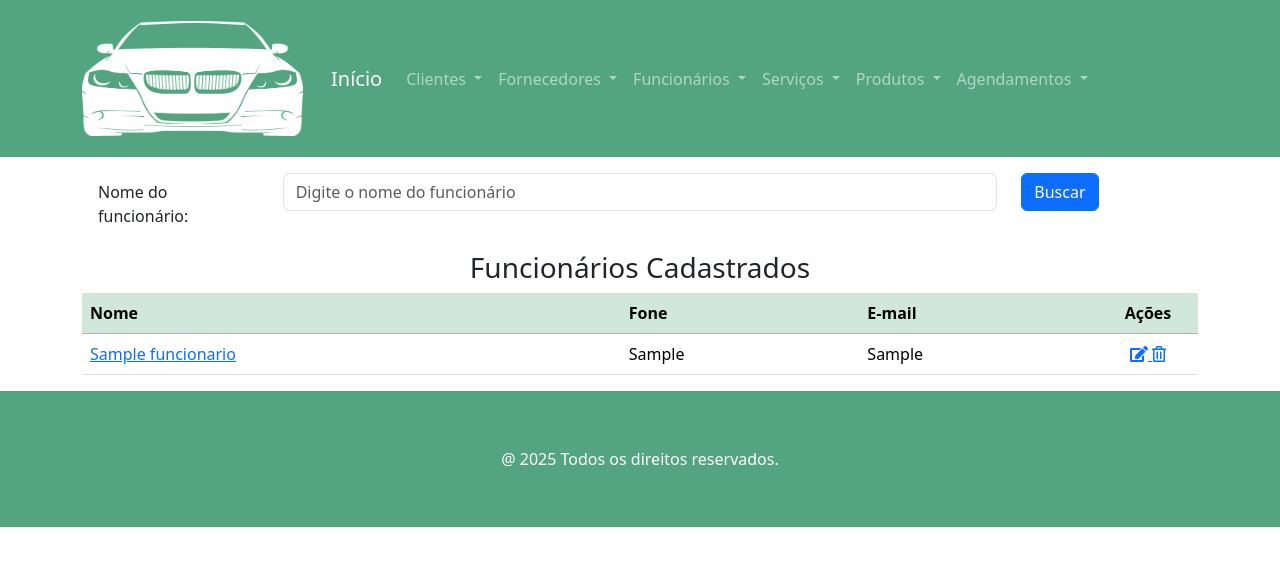
After one commit to carlos-negri/agendanova, a Django app: page /funcionarios in a window 1280 px wide. The commit adds this page. Shown: the top 566 px of the page. Run offline with Django 5.2, Linux system fonts and the light colour scheme; tables that the repository leaves empty hold one stand-in row (values such as "Sample post"); grey boxes marked "Sample" are stand-in pictures; some libraries are stand-ins or nearby versions.

Commit message:
funcionarios

```diff
--- a/agenda/urls.py
+++ b/agenda/urls.py
@@ -24,4 +24,5 @@ urlpatterns = [
     path('', include('home.urls')),
     path('', include('fornecedores.urls')),
     path('', include('clientes.urls')),
+    path('', include('funcionarios.urls')),
 ] + static(settings.MEDIA_URL, document_root=settings.MEDIA_ROOT)
--- /dev/null
+++ b/funcionarios/templates/funcionarios.html
@@ -0,0 +1,88 @@
+{% extends 'principal.html' %}
+{% load django_bootstrap5 %}
+{% load static %}
+{% block content %}
+<section class="section">
+        <div class="container">
+            <form action="" method="GET">
+                <div class="form-group row p-3">
+                    <label class="col-sm-2 col-form-label">Nome do funcionário: </label>
+                    <div class="col-sm-8">
+                        <input class="form-control" type="text" name="buscar" value="{{ request.GET.buscar }}"
+                               placeholder="Digite o nome do funcionário">
+                    </div>
+                    <div class="col-sm-2">
+                        <button type="submit" class="btn btn-primary">
+                            Buscar
+                        </button>
+                    </div>
+                </div>
+            </form>
+            {% if object_list %}
+                <div class="card-body">
+                    <h3 class="text-center">Funcionários Cadastrados</h3>
+                    <div class="table-responsive">
+                        <table class="table table-hover">
+                            <thead class="table-success">
+                                <th>Nome</th>
+                                <th>Fone</th>
+                                <th>E-mail</th>
+                                <th style="width: 100px; text-align: center">Ações</th>
+                            </thead>
+                            <tbody>
+                                {% for funcionario in object_list %}
+                                    <tr>
+                                        <td> <a href="#" data-bs-toggle="modal" data-bs-target="#modal{{funcionario.id}}">
+                                            {{ funcionario.nome }} </a>
+                                        </td>
+                                        <td> {{ funcionario.fone }} </td>
+                                        <td> {{ funcionario.funcao }} </td>
+                                        <td style="text-align: center">
+                                            <a href="{% url 'funcionario_editar' funcionario.pk %}">
+                                                <span class="icon">
+                                                    <i class="fas fa-edit"></i>
+                                                </span>
+                                            </a>
+                                            <a href="{% url 'funcionario_apagar' funcionario.pk %}">
+                                                <span class="icon">
+                                                    <i class="far fa-trash-alt"></i>
+                                                </span>
+                                            </a>
+                                        </td>
+                                        <div class="modal" tabindex="1" id="modal{{funcionario.id}}">
+                                            <div class="modal-dialog">
+                                                <div class="modal-content">
+                                                    <div class="modal-header">
+                                                        <h5 class="modal-title">Funcionário: {{ funcionario.nome }}</h5>
+                                                        <button type="button" class="btn-close" data-bs-dismiss="modal"
+                                                                aria-label="Close"></button>
+                                                    </div>
+                                                    <div class="modal-body d-flex justify-content-center">
+                                                        <div>
+                                                            {% if funcionario.foto.url is not empty %}
+                                                                <img src="{{ funcionario.foto.url }}" class="img-thumbnail" width="100" height="100" alt="">
+                                                            {% endif %}
+                                                            <h6><strong>Fone: </strong>{{ funcionario.fone }}</h6>
+                                                        </div>
+                                                    </div>
+                                                    <div class="modal-footer">
+                                                        <button type="button" class="btn btn-secondary" data-bs-dismiss="modal">
+                                                            Fechar
+                                                        </button>
+                                                    </div>
+                                                </div>
+                                            </div>
+                                        </div>
+                                    </tr>
+                                {% endfor %}
+                            </tbody>
+                        </table>
+                    </div>
+                    <div class="d-flex justify-content-center">
+                        {% bootstrap_pagination object_list url="/funcionarios?page=1" size="sm" %}
+                    </div>
+                </div>
+            {% endif %}
+        </div>
+    </section>
+{% endblock %}
--- a/funcionarios/urls.py
+++ b/funcionarios/urls.py
@@ -1,7 +1,10 @@
 from django.urls import path
 
-from .views import FuncionariosView
+from .views import FuncionariosView, FuncionarioAddView, FuncionarioUpdateView, FuncionarioDeleteView
 
 urlpatterns = [
     path('funcionarios', FuncionariosView.as_view(), name='funcionarios'),
+    path('funcionario/adicionar', FuncionarioAddView.as_view(), name='funcionario_adicionar'),
+    path('<int:pk>/funcionario/editar', FuncionarioUpdateView.as_view(), name='funcionario_editar'),
+    path('<int:pk>/funcionario/apagar', FuncionarioDeleteView.as_view(), name='funcionario_apagar'),
 ]
--- a/funcionarios/views.py
+++ b/funcionarios/views.py
@@ -4,6 +4,7 @@ from django.core.paginator import Paginator
 from django.urls import reverse_lazy
 from django.views.generic import ListView, CreateView, UpdateView, DeleteView
 
+from funcionarios.forms import FuncionarioModelForm
 #from .forms import FuncionarioModelForm
 from funcionarios.models import Funcionario
 
@@ -27,3 +28,29 @@ class FuncionariosView(ListView):
             return listagem
         else:
             return messages.info(self.request, 'Não existem funcionários cadastrados!')
+
+
+
+class FuncionarioAddView(SuccessMessageMixin, CreateView):
+    model = Funcionario
+    form_class = FuncionarioModelForm
+    template_name = 'funcionario_form.html'
+    success_url = reverse_lazy('funcionarios')
+    success_message = 'Funcionário cadastrado com sucesso!'
+
+
+
+class FuncionarioUpdateView(SuccessMessageMixin, UpdateView):
+    model = Funcionario
+    form_class = FuncionarioModelForm
+    template_name = 'funcionario_form.html'
+    success_url = reverse_lazy('funcionarios')
+    success_message = 'Funcionário alterado com sucesso!'
+
+
+
+class FuncionarioDeleteView(SuccessMessageMixin, DeleteView):
+    model = Funcionario
+    template_name = 'funcionario_apagar.html'
+    success_url = reverse_lazy('funcionarios')
+    success_message = 'Funcionário apagado com sucesso!'
--- a/home/templates/principal.html
+++ b/home/templates/principal.html
@@ -48,8 +48,8 @@
 											Funcionários
 										</a>
 										<ul class="dropdown-menu">
-											<li><a class="dropdown-item" href="#">Cadastrar Funcionário</a></li>
-											<li><a class="dropdown-item" href="#">Listar Funcionários</a></li>
+											<li><a class="dropdown-item" href="{% url 'funcionario_adicionar' %}">Cadastrar Funcionário</a></li>
+											<li><a class="dropdown-item" href="{% url 'funcionarios' %}">Listar Funcionários</a></li>
 										</ul>
 									</li>
 									<li class="nav-item dropdown">
```
Also changed, not shown: funcionarios/forms.py (added, +21 -0 lines), funcionarios/templates/funcionario_apagar.html (added, +29 -0 lines), funcionarios/templates/funcionario_form.html (added, +26 -0 lines).
